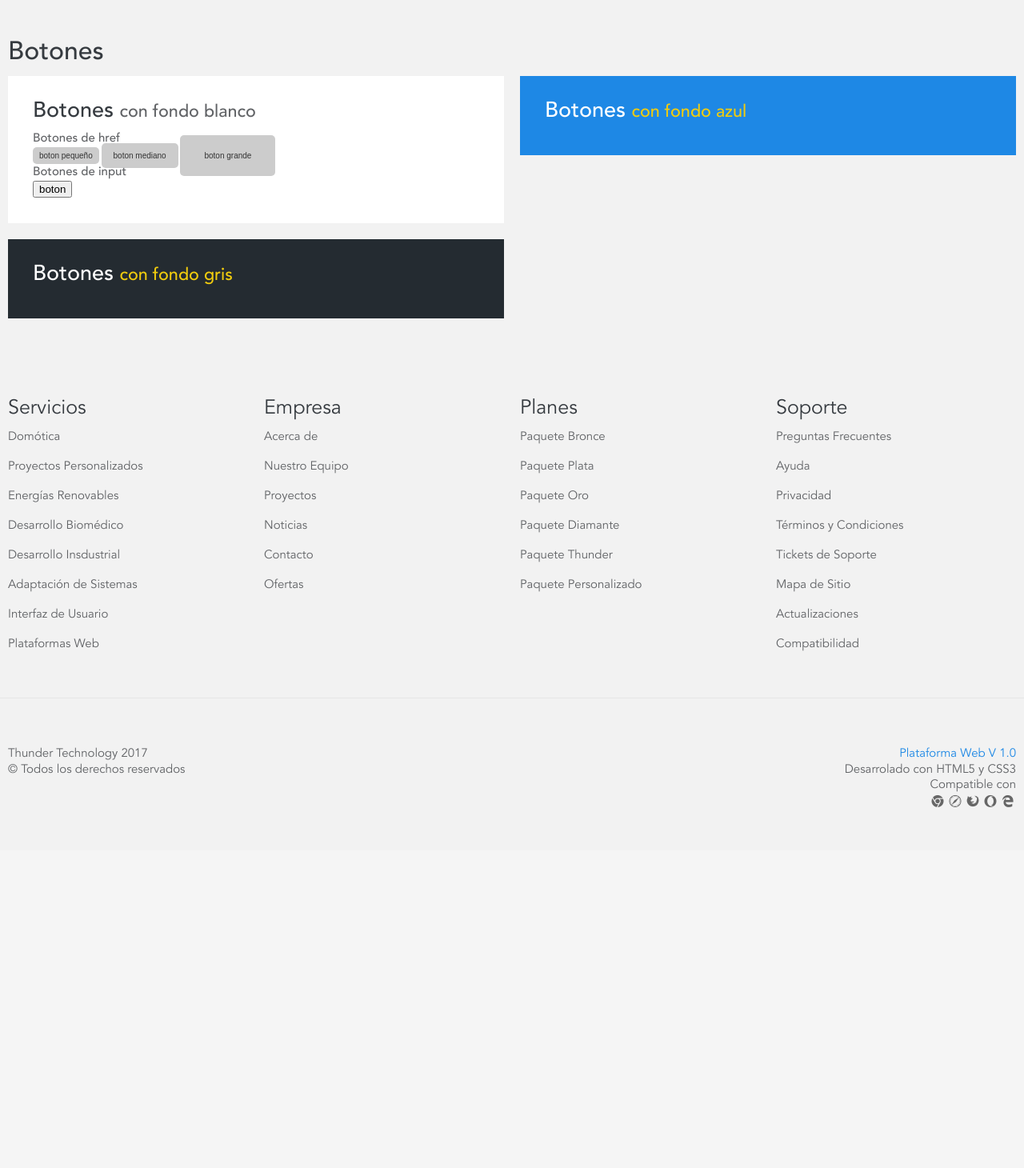
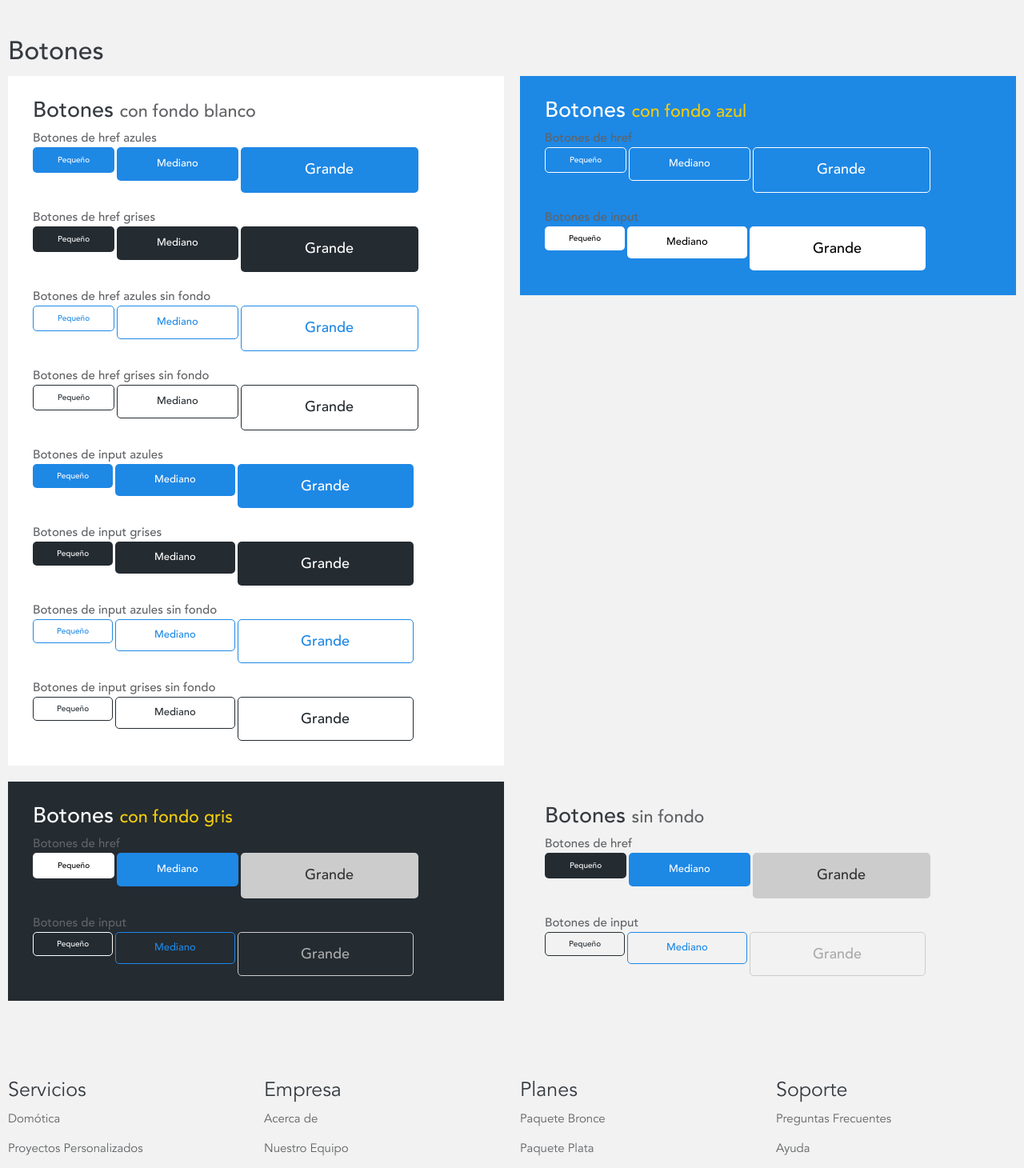
Before and after one commit to JosxLuis/thunder, a PHP site: page /botones.html in a window 1280 px wide. Shown: the part 80-1540 px from the top of the page at 80% size. Before the commit the page ends 1089 px from the top, so only its background shows below. Run offline with PHP 8.4, Linux system fonts and the light colour scheme.

Commit message:
agregando los botones al diseño

```diff
--- a/botones.html
+++ b/botones.html
@@ -44,15 +44,47 @@
 			<div class="box sec-white">
 				<div class="pd-all-5">
 					<h3>Botones <small>con fondo blanco</small></h3>
+					<p>Botones de href azules</p>
+					<a href="#" class="btn btn-small btn-blue">Pequeño</a>
+					<a href="#" class="btn btn-medium btn-blue">Mediano</a>
+					<a href="#" class="btn btn-big btn-blue">Grande</a>
+					<br><br>
+					<p>Botones de href grises</p>
+					<a href="#" class="btn btn-small btn-gray">Pequeño</a>
+					<a href="#" class="btn btn-medium btn-gray">Mediano</a>
+					<a href="#" class="btn btn-big btn-gray">Grande</a>
+					<br><br>
+					<p>Botones de href azules sin fondo</p>
+					<a href="#" class="btn btn-small btn-blue-out">Pequeño</a>
+					<a href="#" class="btn btn-medium btn-blue-out">Mediano</a>
+					<a href="#" class="btn btn-big btn-blue-out">Grande</a>
+					<br><br>
+					<p>Botones de href grises sin fondo</p>
+					<a href="#" class="btn btn-small btn-gray-out">Pequeño</a>
+					<a href="#" class="btn btn-medium btn-gray-out">Mediano</a>
+					<a href="#" class="btn btn-big btn-gray-out">Grande</a>
+					<br><br>
 
-					<p>Botones de href</p>
-					<a href="#" class="btn btn-default btn-small">boton pequeño</a>
-					<a href="#" class="btn btn-default btn-medium">boton mediano</a>
-					<a href="#" class="btn btn-default btn-big">boton grande</a>
+					<p>Botones de input azules</p>
+					<button class="btn btn-small btn-blue">Pequeño</button>
+					<button class="btn btn-medium btn-blue">Mediano</button>
+					<button class="btn btn-big btn-blue">Grande</button>
+					<br><br>
+					<p>Botones de input grises</p>
+					<button class="btn btn-small btn-gray">Pequeño</button>
+					<button class="btn btn-medium btn-gray">Mediano</button>
+					<button class="btn btn-big btn-gray">Grande</button>
+					<br><br>
 
-
-					<p>Botones de input</p>
-					<button>boton</button>
+					<p>Botones de input azules sin fondo</p>
+					<button class="btn btn-small btn-blue-out">Pequeño</button>
+					<button class="btn btn-medium btn-blue-out">Mediano</button>
+					<button class="btn btn-big btn-blue-out">Grande</button>
+					<br><br>
+					<p>Botones de input grises sin fondo</p>
+					<button class="btn btn-small btn-gray-out">Pequeño</button>
+					<button class="btn btn-medium btn-gray-out">Mediano</button>
+					<button class="btn btn-big btn-gray-out">Grande</button>
 
 				</div>
 			</div>
@@ -61,6 +93,17 @@
 			<div class="box sec-blue">
 				<div class="pd-all-5">
 					<h3 class="col-white">Botones <small class="col-yellow">con fondo azul</small></h3>
+					<p>Botones de href</p>
+					<a href="#" class="btn abtn btn-default btn-small btn-white-out">Pequeño</a>
+					<a href="#" class="btn abtn btn-default btn-medium btn-white-out">Mediano</a>
+					<a href="#" class="btn abtn btn-default btn-big btn-white-out">Grande</a>
+
+					<br><br>
+
+					<p>Botones de input</p>
+					<button class="btn btn-default btn-small btn-white">Pequeño</button>
+					<button class="btn btn-default btn-medium btn-white">Mediano</button>
+					<button class="btn btn-default btn-big btn-white">Grande</button>
 				</div>
 			</div>
 		</div>
@@ -71,6 +114,35 @@
 			<div class="box sec-gray">
 				<div class="pd-all-5">
 					<h3 class="col-white">Botones <small class="col-yellow">con fondo gris</small></h3>
+					<p>Botones de href</p>
+					<a href="#" class="btn abtn btn-default btn-small btn-white">Pequeño</a>
+					<a href="#" class="btn abtn btn-default btn-medium btn-blue">Mediano</a>
+					<a href="#" class="btn abtn btn-default btn-big">Grande</a>
+
+					<br><br>
+
+					<p>Botones de input</p>
+					<button class="btn btn-default btn-small btn-white-out">Pequeño</button>
+					<button class="btn btn-default btn-medium btn-blue-out">Mediano</button>
+					<button class="btn btn-default-out btn-big">Grande</button>
+				</div>
+			</div>
+		</div>
+		<div class="eight columns">
+			<div class="box">
+				<div class="pd-all-5">
+					<h3>Botones <small>sin fondo</small></h3>
+					<p>Botones de href</p>
+					<a href="#" class="btn abtn btn-default btn-small btn-gray">Pequeño</a>
+					<a href="#" class="btn abtn btn-default btn-medium btn-blue">Mediano</a>
+					<a href="#" class="btn abtn btn-default btn-big">Grande</a>
+
+					<br><br>
+
+					<p>Botones de input</p>
+					<button class="btn btn-default btn-small btn-gray-out">Pequeño</button>
+					<button class="btn btn-default btn-medium btn-blue-out">Mediano</button>
+					<button class="btn btn-default-out btn-big">Grande</button>
 				</div>
 			</div>
 		</div>
--- a/css/layout.css
+++ b/css/layout.css
@@ -86,13 +86,31 @@
     .col-white{color: #ffffff;}
     .col-gray{color: #242b31;}
     .col-yellow{color: #f1cc0e;}
-    .btn{text-decoration: none; color: #ccc; border-radius: 5px;}
-    .btn-default{background:#ccc; color: #333; }
-    .btn-primary{background: #1e88e5; color: #FFF;}
+
+    a.btn{text-decoration: none; text-align: center; display: inline-block; line-height: 3em;}
+    .btn{border:1px solid transparent; box-shadow: none; color: #616366; border-radius: 5px;  font-family: 'avenirMedium'; padding: 0; vertical-align: top; cursor: pointer;}
     .btn-block{display: block; width: 100%;}
-    .btn-small{padding: 5px 8px;}
-    .btn-medium{ padding: 10px 15px; }
-    .btn-big{ padding: 20px 30px; }
+    .btn-small{width: 100px; height: 30px; font-size: 1em;}
+    .btn-medium{width: 150px; height: 40px; font-size: 1.3em;}
+    .btn-big{ width: 220px; height: 55px;font-size: 1.8em; }
+    .btn-default,.btn-white,.btn-blue,.btn-gray,.btn-default-out,.btn-blue-out,.btn-white-out,.btn-gray-out{transition:background .3s,color .3s, border .3s;}
+    .btn-default{background:#ccc; color: #333;}
+    .btn-default:hover{background: #aaaaaa;}
+    .btn-default-out{background: none; color: #aaa; border:1px solid #ccc;}
+    .btn-default-out:hover{background: rgba(204,204,204,.6); color: #333;}
+    .btn-white{background: #FFFFFF; color: #000;}
+    .btn-white:hover{background: none; color: #fff; border:1px solid #fff;}
+    .btn-white-out{background: none; color: #fff; border:1px solid #fff;}
+    .btn-white-out:hover{background: rgba(255,255,255,.6); color: #333;}
+    .btn-blue{background: #1e88e5; color: #ffffff;}
+    .btn-blue:hover{background: #1663A7;}
+    .btn-blue-out{background: none; color: #1e88e5; border:1px solid #1e88e5;}
+    .btn-blue-out:hover{background: #1e88e5; color: #fff;}
+    .btn-gray{background: #242b31; color: #ffffff;}
+    .btn-gray:hover{background: #4b5156;}
+    .btn-gray-out{background: none; color: #242b31; border:1px solid #242b31;}
+    .btn-gray-out:hover{background: #242b31; color: #fff;}
+    .btn-nrad{border-radius: 0;}
 
 
     header{background: #fff; height: 80px; width: 100%;}
```
